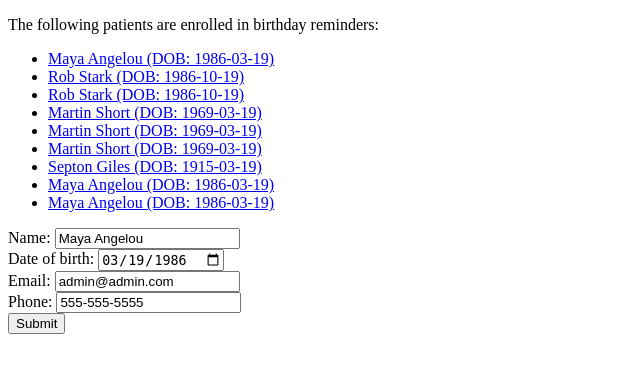
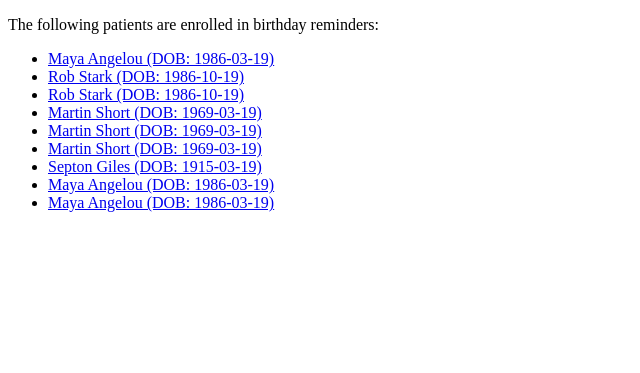
Before and after one commit to stevula/drchrono_bday_greeter, a Django app: page / in a window 1280 px wide. Shown: the part 102-475 px from the top of the page, without its empty margins (0-640 px from the left). Run offline with Django 3.2, Linux system fonts and the light colour scheme; data comes from the database, SQL or seed files in the repository; both versions use the stored data as it was after the commit.

Commit message:
Remove patient adding/deleting

```diff
--- a/patients/templates/patients/patient_list.html
+++ b/patients/templates/patients/patient_list.html
@@ -16,16 +16,4 @@
     <p>No patients found. Add some patients to the registry:</a></p>
 {% endif %}
 
-<form action="{% url 'patients:create' %}" method="post">
-    {% csrf_token %}
-    <label for="name">Name:</label>
-    <input type="text" name="name" value="Maya Angelou"><br>
-    <label for="dob">Date of birth:</label>
-    <input type="date" name="dob" value="1986-03-19"><br>
-    <label for="email">Email:</label>
-    <input type="email" name="email" value="admin@admin.com"><br>
-    <label for="phone">Phone:</label>
-    <input type="tel" name="phone" value="555-555-5555"><br>
-    <input type="submit">
-</form>
 {% endblock %}
--- a/patients/urls.py
+++ b/patients/urls.py
@@ -9,6 +9,5 @@ urlpatterns = [
     url(r'^patients/(?P<pk>[0-9]+)/$', views.DetailView.as_view(), name='detail'),
     url(r'^patients/signin/$', views.SigninView.as_view(), name='signin'),
     url(r'^patients/logout/$', views.logout, name='logout'),
-    url(r'^patients/create/$', views.create, name='create'),
     url(r'^patients/drchrono_signin', views.drchrono_signin, name='drchrono_signin'),
 ]
--- a/patients/views.py
+++ b/patients/views.py
@@ -84,19 +84,6 @@ def drchrono_signin(request):
     return HttpResponse(patients)
 
 
-def create(request):
-    # TODO: get currently signed in doctor
-    doctor = Doctor.objects.get(pk=1)
-    form = request.POST
-    doctor.patient_set.create(
-        name=form['name'],
-        dob=form['dob'],
-        email=form['email'],
-        phone=form['phone'])
-    # TODO: redirect to patient show?
-    return HttpResponseRedirect(reverse('patients:index'))
-
-
 def destroy(request):
     # TODO: get specific patient
     patient = Patient.objects.get(pk=1)
```
Also changed, not shown: db.sqlite3.
